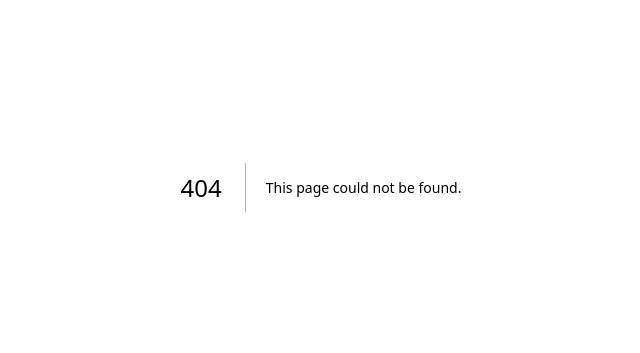
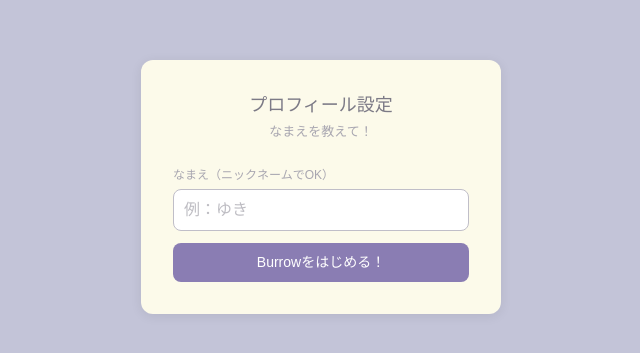
Before and after one commit to hurihara/burrow, a Next.js app: page /profile-setup in a window 1280 px wide. Before the commit this address had no page. Shown: the part 213-566 px from the top of the page, without its empty margins (319-959 px from the left). Built offline with nearby package versions, Linux system fonts and the light colour scheme.

Commit message:
Create page.tsx

```diff
--- /dev/null
+++ b/app/profile-setup/page.tsx
@@ -0,0 +1,48 @@
+'use client'
+
+import { useState } from 'react'
+import { useRouter } from 'next/navigation'
+import { auth, db } from '../../lib/firebase'
+import { doc, setDoc } from 'firebase/firestore'
+
+export default function ProfileSetup() {
+  const [name, setName] = useState('')
+  const router = useRouter()
+
+  const handleSave = async () => {
+    if (!name.trim()) return
+    const user = auth.currentUser
+    if (!user) return
+    await setDoc(doc(db, 'users', user.uid), {
+      name,
+      createdAt: new Date()
+    })
+    router.push('/home')
+  }
+
+  return (
+    <main style={{ minHeight: '100vh', display: 'flex', alignItems: 'center', justifyContent: 'center', background: '#C3C4D8' }}>
+      <div style={{ background: '#FCFAEA', borderRadius: '12px', padding: '2rem', width: '100%', maxWidth: '360px', boxShadow: '0 2px 12px rgba(0,0,0,0.08)' }}>
+        <div style={{ textAlign: 'center', marginBottom: '1.5rem' }}>
+          <div style={{ fontSize: '18px', fontWeight: 500, color: '#7C7A86' }}>プロフィール設定</div>
+          <div style={{ fontSize: '13px', color: '#A8A6B0', marginTop: '3px' }}>なまえを教えて！</div>
+        </div>
+        <div style={{ marginBottom: '12px' }}>
+          <div style={{ fontSize: '12px', color: '#A8A6B0', marginBottom: '5px' }}>なまえ（ニックネームでOK）</div>
+          <input
+            value={name}
+            onChange={e => setName(e.target.value)}
+            placeholder="例：ゆき"
+            style={{ width: '100%', padding: '8px 10px', border: '0.5px solid #C0BEC8', borderRadius: '8px', background: '#fff', color: '#7C7A86', outline: 'none', boxSizing: 'border-box' }}
+          />
+        </div>
+        <button
+          onClick={handleSave}
+          style={{ width: '100%', padding: '9px', background: '#8A7DB3', color: '#fff', border: 'none', borderRadius: '8px', cursor: 'pointer', fontSize: '14px' }}
+        >
+          Burrowをはじめる！
+        </button>
+      </div>
+    </main>
+  )
+}
```
